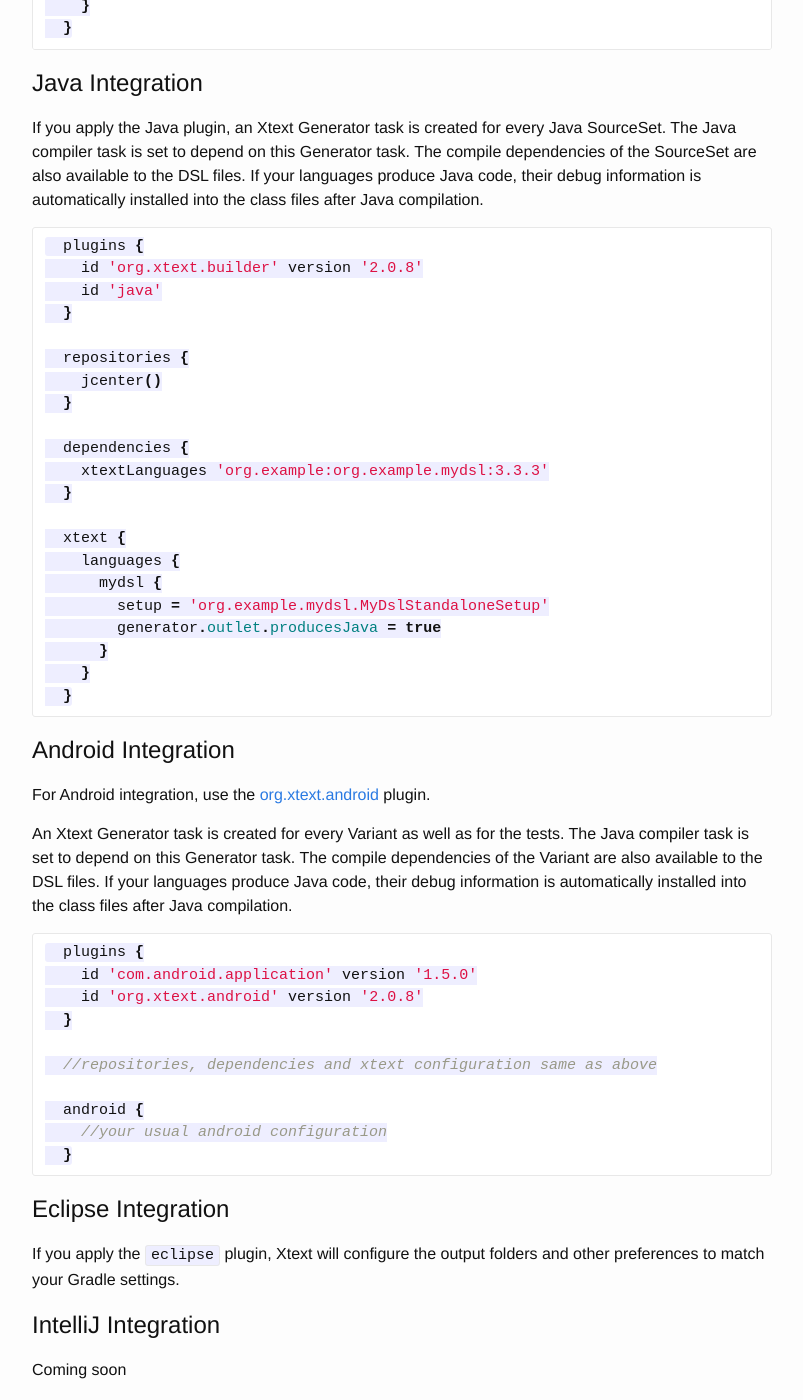
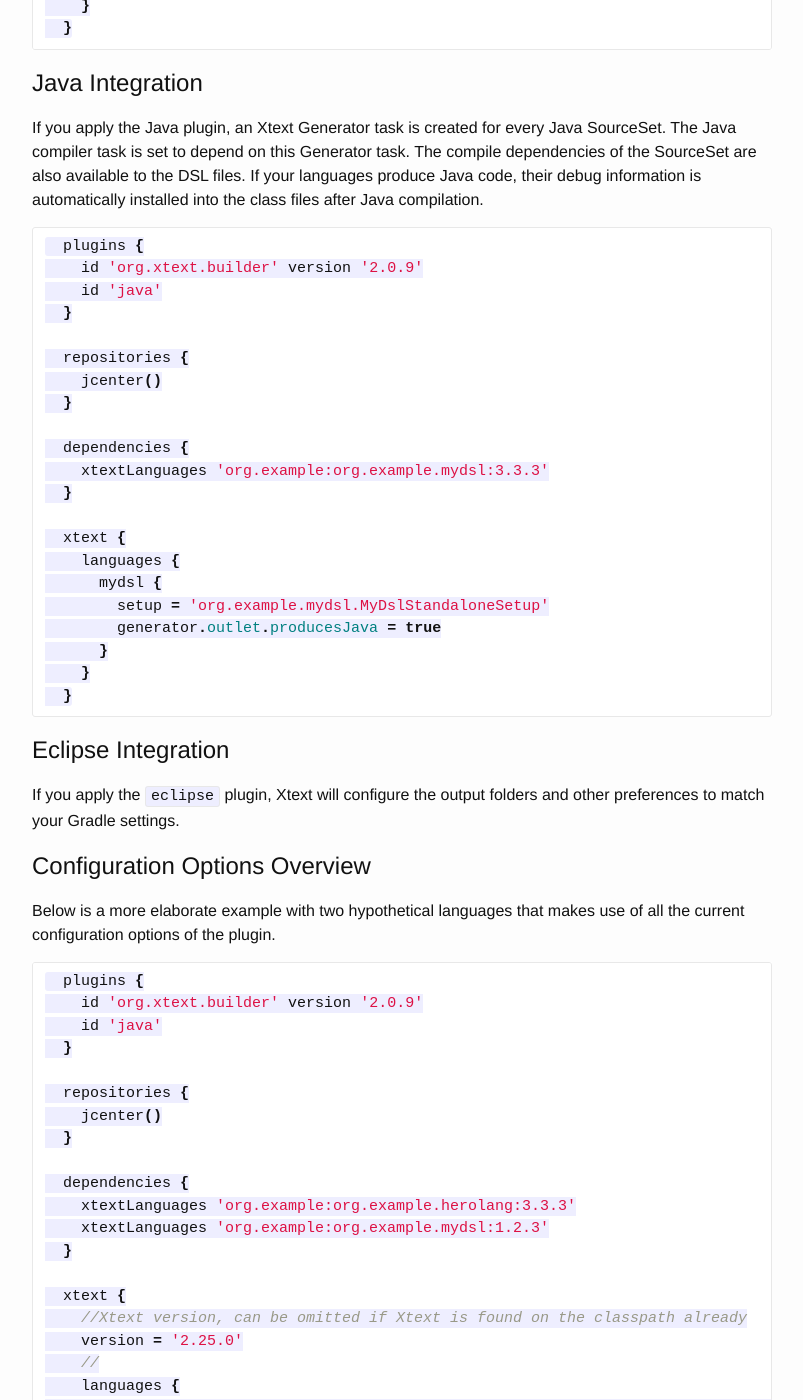
Before and after one commit to xtext/xtext-gradle-plugin, a Jekyll site: the page built from xtext-builder.md, in a window 1280 px wide and 1400 px high, scrolled down 926 px. Shown: the whole window, without its empty margins (238-1041 px from the left). Built offline with Jekyll 4.4.1, drawn with Linux system fonts in a browser that asks for light colours; some of the changed text lies outside the part shown.

Commit message:
Remove mentions of Android and IDEA
As these are no longer maintained and not part of the latest plugin release.

````diff
--- a/xtext-builder.md
+++ b/xtext-builder.md
@@ -9,7 +9,7 @@
 
 A Gradle Plugin for using [Xtext](http://xtext.org)-based code generators. Get the latest version from the [Plugin Portal](http://plugins.gradle.org/plugin/org.xtext.builder)
 
-The plugin allows any number of Xtext languages to cross-link against each other. The Generator works incrementally, only indexing, validating and generating for files that were affected by a change. It integrates well with other Gradle plugins like the Java plugin, Eclipse plugin and the Android build tools.
+The plugin allows any number of Xtext languages to cross-link against each other. The Generator works incrementally, only indexing, validating and generating for files that were affected by a change. It integrates well with other Gradle plugins like the Java plugin and Eclipse plugin..
 
 Minimal Example
 ---------------
@@ -18,7 +18,7 @@
 
 ```groovy
   plugins {
-    id 'org.xtext.builder' version '2.0.8'
+    id 'org.xtext.builder' version '2.0.9'
   }
 
   repositories {
@@ -51,7 +51,7 @@
 
 ```groovy
   plugins {
-    id 'org.xtext.builder' version '2.0.8'
+    id 'org.xtext.builder' version '2.0.9'
     id 'java'
   }
 
@@ -73,35 +73,11 @@
   }
 ```
 
-Android Integration
--------------------
-
-For Android integration, use the [org.xtext.android](http://plugins.gradle.org/plugin/org.xtext.android) plugin.
-
-An Xtext Generator task is created for every Variant as well as for the tests. The Java compiler task is set to depend on this Generator task. The compile dependencies of the Variant are also available to the DSL files. If your languages produce Java code, their debug information is automatically installed into the class files after Java compilation.
-
-```groovy
-  plugins {
-    id 'com.android.application' version '1.5.0'
-    id 'org.xtext.android' version '2.0.8'
-  }
-
-  //repositories, dependencies and xtext configuration same as above
-
-  android {
-    //your usual android configuration
-  }
-```
-
 Eclipse Integration
 -------------------
 
 If you apply the `eclipse` plugin, Xtext will configure the output folders and other preferences to match your Gradle settings.
 
-IntelliJ Integration
---------------------
-
-Coming soon
 
 Configuration Options Overview
 ------------------------------
@@ -110,7 +86,7 @@
 
 ```groovy
   plugins {
-    id 'org.xtext.builder' version '2.0.8'
+    id 'org.xtext.builder' version '2.0.9'
     id 'java'
   }
 
@@ -149,7 +125,7 @@
           //whether to generate @SuppressWarnings("all"), enabled by default
           suppressWarningsAnnotation = false
           //what level of Java source code to generate
-          //taken from the Java/Android configuration automatically
+          //taken from the Java configuration automatically
           javaSourceLevel = '1.7'
           //whether to generate the @Generated annotation, disabled by default
           generatedAnnotation {
@@ -171,7 +147,7 @@
         }
         debugger {
           //how to install debug info into generated Java code
-          //SMAP is recommended in most cases (but Android does not support it)
+          //SMAP is recommended in most cases
           //PRIMARY makes Xtext the only debug info (throws away Java line numbers)
           sourceInstaller = 'SMAP' //or 'PRIMARY' or 'NONE'
           //whether to hide synthetic variables in the debugger
````
Also changed, not shown: index.md (+0 -1 lines), intellij.md (deleted, +0 -99 lines), xtend.md (+3 -4 lines).
